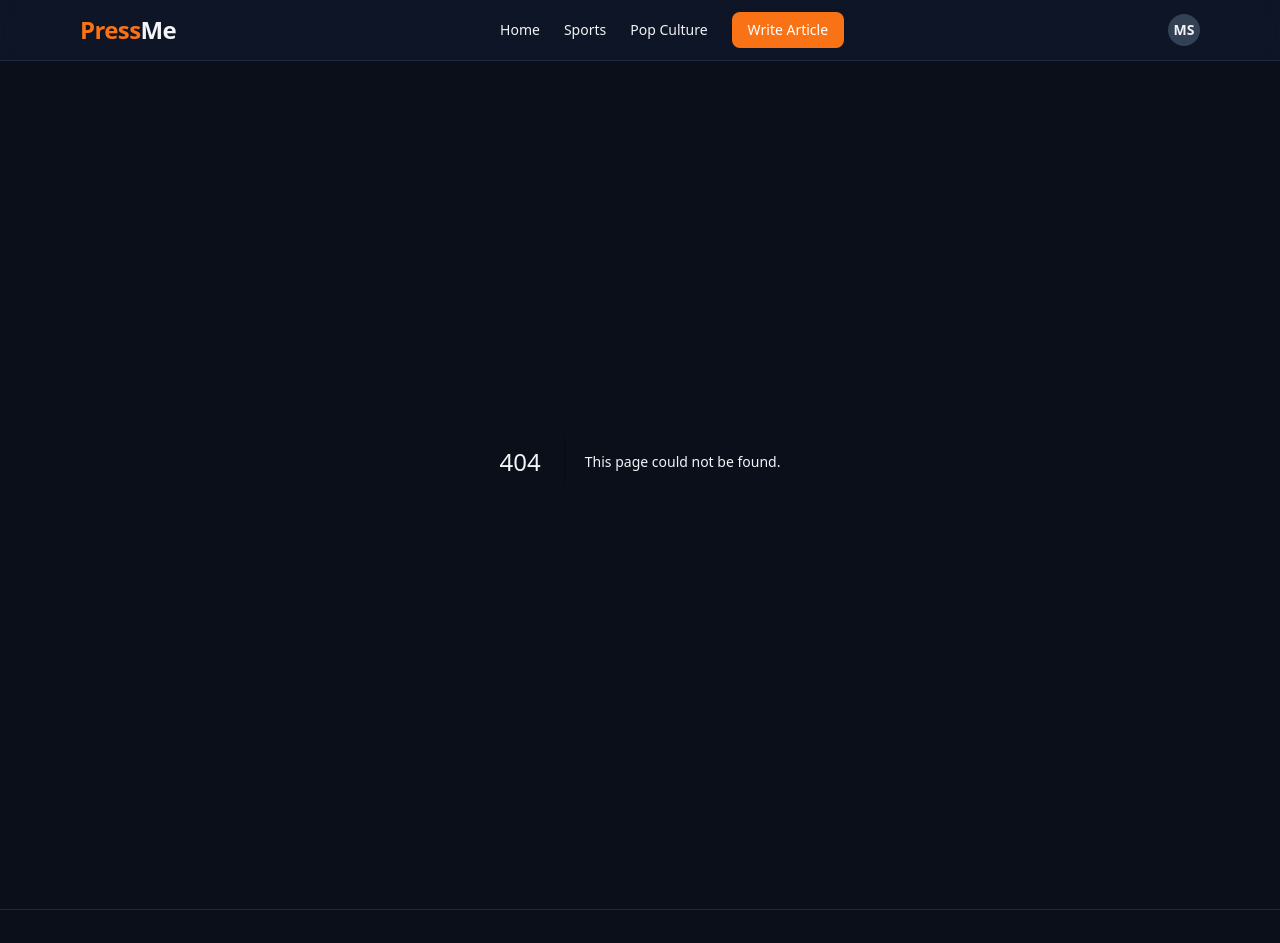
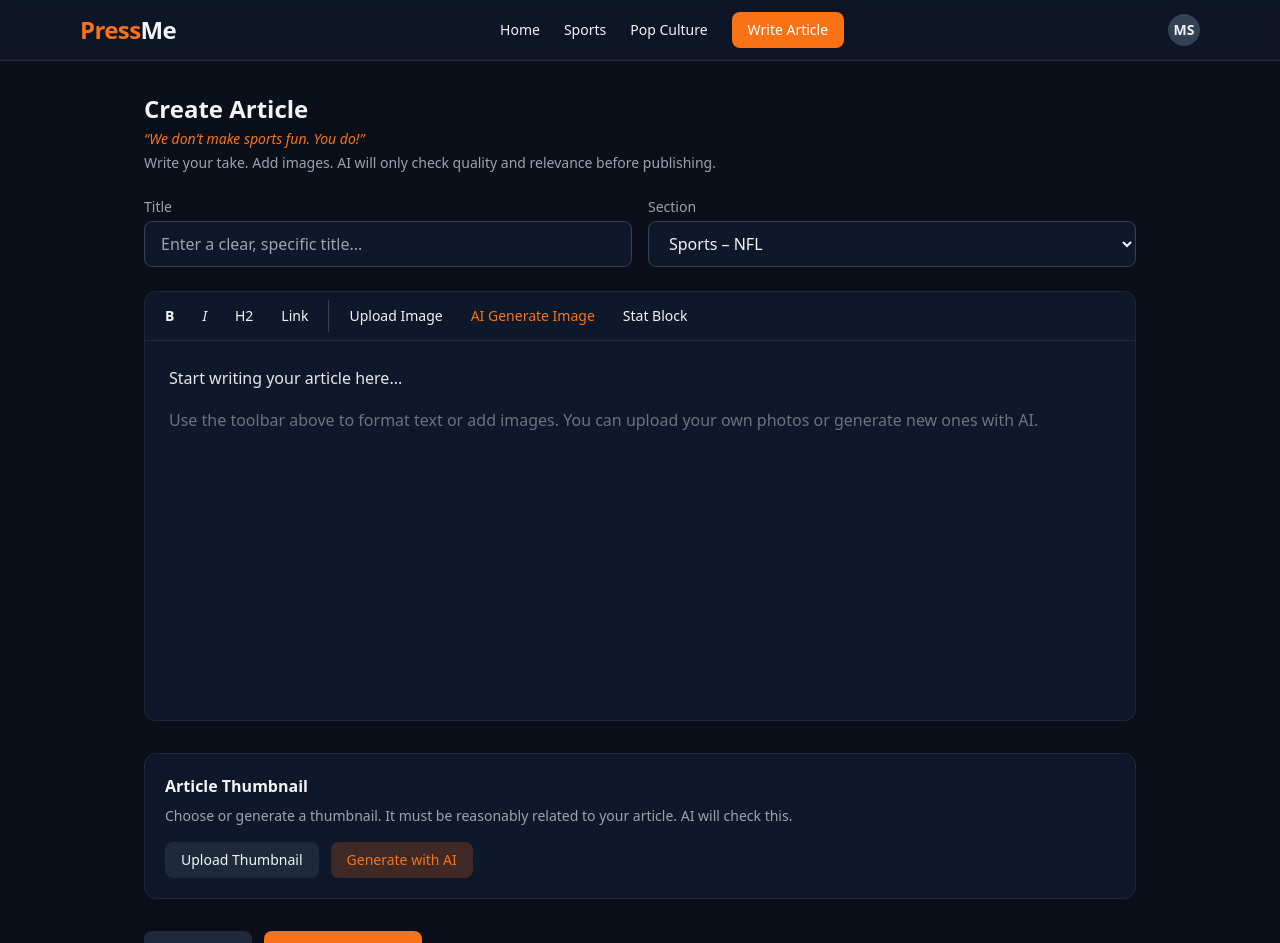
Before and after one commit to sheado44/-4, a Next.js app: page /editor in a window 1280 px wide. Before the commit this address had no page. Shown: the top 943 px of the page. Built offline with nearby package versions, Linux system fonts and the light colour scheme.

Commit message:
Create EditorPage component for article creation

```diff
--- /dev/null
+++ b/src/app/editor/page.tsx
@@ -0,0 +1,127 @@
+"use client";
+
+import { useState } from "react";
+import Link from "next/link";
+
+export default function EditorPage() {
+  const [title, setTitle] = useState("");
+  const [showReview, setShowReview] = useState(false);
+
+  return (
+    <main className="max-w-5xl mx-auto px-4 py-8">
+      <div className="mb-6">
+        <h1 className="text-2xl font-bold mb-1">Create Article</h1>
+        <p className="text-forge-accent italic text-sm mb-1">
+          “We don’t make sports fun. You do!”
+        </p>
+        <p className="text-gray-400 text-sm">
+          Write your take. Add images. AI will only check quality and relevance before publishing.
+        </p>
+      </div>
+
+      <div className="grid md:grid-cols-2 gap-4 mb-6">
+        <div>
+          <label className="block text-sm text-gray-400 mb-1">Title</label>
+          <input
+            type="text"
+            value={title}
+            onChange={(e) => setTitle(e.target.value)}
+            placeholder="Enter a clear, specific title..."
+            className="w-full bg-forge-900 border border-forge-700 rounded-lg px-4 py-2.5 focus:border-forge-accent outline-none transition"
+          />
+        </div>
+        <div>
+          <label className="block text-sm text-gray-400 mb-1">Section</label>
+          <select className="w-full bg-forge-900 border border-forge-700 rounded-lg px-4 py-2.5 focus:border-forge-accent outline-none">
+            <option>Sports – NFL</option>
+            <option>Sports – NBA</option>
+            <option>Sports – MLB</option>
+            <option>Sports – Soccer</option>
+            <option>Sports – College</option>
+            <option>Pop Culture – Music</option>
+            <option>Pop Culture – Film & TV</option>
+            <option>Pop Culture – Other</option>
+          </select>
+        </div>
+      </div>
+
+      <div className="bg-forge-900 border border-forge-800 rounded-t-xl p-2 flex flex-wrap gap-1">
+        <button type="button" className="px-3 py-1.5 rounded hover:bg-forge-700 text-sm font-bold">B</button>
+        <button type="button" className="px-3 py-1.5 rounded hover:bg-forge-700 text-sm italic">I</button>
+        <button type="button" className="px-3 py-1.5 rounded hover:bg-forge-700 text-sm">H2</button>
+        <button type="button" className="px-3 py-1.5 rounded hover:bg-forge-700 text-sm">Link</button>
+        <div className="w-px bg-forge-700 mx-1"></div>
+        <button type="button" className="px-3 py-1.5 rounded hover:bg-forge-700 text-sm">Upload Image</button>
+        <button type="button" className="px-3 py-1.5 rounded hover:bg-forge-700 text-sm text-forge-accent">AI Generate Image</button>
+        <button type="button" className="px-3 py-1.5 rounded hover:bg-forge-700 text-sm">Stat Block</button>
+      </div>
+
+      <div
+        contentEditable
+        suppressContentEditableWarning
+        className="bg-forge-900 border border-t-0 border-forge-800 rounded-b-xl min-h-[380px] p-6 text-gray-200 leading-relaxed focus:outline-none"
+      >
+        <p>Start writing your article here...</p>
+        <p className="text-gray-500 mt-4">
+          Use the toolbar above to format text or add images. You can upload your own photos or generate new ones with AI.
+        </p>
+      </div>
+
+      <div className="mt-8 p-5 bg-forge-900 border border-forge-800 rounded-xl">
+        <h3 className="font-semibold mb-2">Article Thumbnail</h3>
+        <p className="text-sm text-gray-400 mb-4">
+          Choose or generate a thumbnail. It must be reasonably related to your article. AI will check this.
+        </p>
+        <div className="flex flex-wrap gap-3">
+          <button className="px-4 py-2 bg-forge-800 hover:bg-forge-700 rounded-lg text-sm transition">
+            Upload Thumbnail
+          </button>
+          <button className="px-4 py-2 bg-forge-accent/20 text-forge-accent hover:bg-forge-accent/30 rounded-lg text-sm transition">
+            Generate with AI
+          </button>
+        </div>
+      </div>
+
+      <div className="mt-8 flex flex-wrap gap-3">
+        <button className="px-5 py-2.5 text-sm bg-forge-800 hover:bg-forge-700 rounded-lg transition">
+          Save Draft
+        </button>
+        <button
+          onClick={() => setShowReview(true)}
+          className="px-5 py-2.5 text-sm bg-forge-accent hover:bg-forge-accentHover rounded-lg font-medium transition"
+        >
+          Submit for Review
+        </button>
+        <Link href="/" className="px-5 py-2.5 text-sm text-gray-400 hover:text-white transition">
+          Cancel
+        </Link>
+      </div>
+
+      {showReview && (
+        <div className="mt-8 bg-forge-900 border border-forge-700 rounded-xl p-6">
+          <h3 className="font-bold text-lg mb-3">AI Review Result</h3>
+          <div className="space-y-2 text-sm mb-4">
+            <p className="text-green-400">✓ Content quality check passed</p>
+            <p className="text-green-400">✓ No major copyright issues detected</p>
+            <p className="text-green-400">✓ Thumbnail appears relevant to the article</p>
+          </div>
+          <p className="text-green-400 font-medium mb-2">Ready to publish</p>
+          <p className="text-sm text-gray-400 mb-4">
+            Ranking will be based on reader engagement (views, comments, star ratings) — not AI scores.
+          </p>
+          <div className="flex gap-3">
+            <button className="bg-forge-accent hover:bg-forge-accentHover px-5 py-2 rounded-lg text-sm font-medium transition">
+              Publish Now
+            </button>
+            <button
+              onClick={() => setShowReview(false)}
+              className="bg-forge-800 hover:bg-forge-700 px-5 py-2 rounded-lg text-sm transition"
+            >
+              Keep Editing
+            </button>
+          </div>
+        </div>
+      )}
+    </main>
+  );
+}
```
